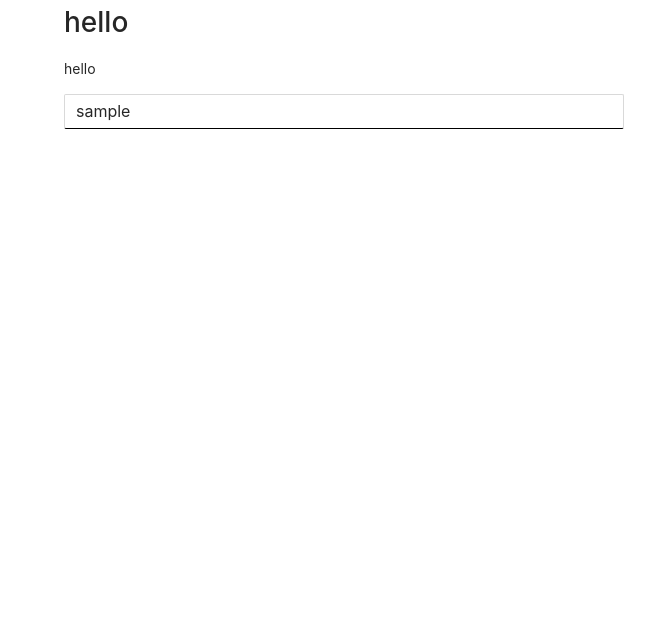
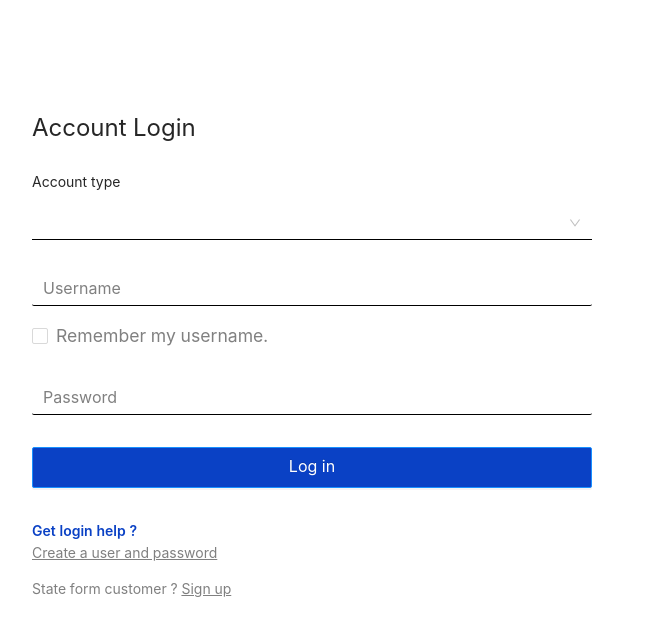
Before and after one commit to Dev-Onus/confirmation, a React (Create React App) app: page /login in a window 1280 px wide. Shown: the top 636 px of the page, without its empty margins (448-1103 px from the left). Built offline with nearby package versions, Linux system fonts and the light colour scheme.

Commit message:
refactor: 💡 add login page in pages

```diff
--- a/src/components/pages/Login/login.css
+++ b/src/components/pages/Login/login.css
@@ -1,3 +1,9 @@
 .classone{
-    margin-left: 32rem;
+    margin-left: 30rem;
+    margin-top:6%
 }
+
+.row{
+    padding-top: 2rem;
+
+}
--- a/src/components/pages/Login/login.js
+++ b/src/components/pages/Login/login.js
@@ -1,5 +1,6 @@
 import "./login.css";
-import { Input, Row, Col } from "antd";
+import { Input, Row, Col, Checkbox, Button, Select } from "antd";
+const { Option: SelectOption } = Select;
 
 const Login = () => {
   return (
@@ -7,7 +8,119 @@ const Login = () => {
       <div className="classone" style={{}}>
         {" "}
         <Row
-          className={"classname"}
+          className="row"
+          style={{}}
+          align={"top"}
+          gutter={0}
+          justify={"start"}
+          wrap={false}
+        >
+          <Col
+            className={"classname"}
+            style={{}}
+            span={6}
+            order={0}
+            offset={0}
+            push={0}
+            pull={0}
+          > <p
+              className={"classname"}
+              style={{
+                fontSize: "1.5rem",
+              }}
+            >
+              Account Login
+            </p>
+            <p className={"classname"} style={{}}>
+              Account type
+            </p>
+                  <Select
+                    className={"classname"}
+                    style={{ width: "35rem", borderBottom: "1px solid black" }}
+                    allowClear={false}
+                    autoClearSearchValue={true}
+                    autoFocus={false}
+                    bordered={false}
+                    defaultActiveFirstOption={true}
+                    disabled={false}
+                    dropdownMatchSelectWidth={true}
+                    filterOption={true}
+                    labelInValue={false}
+                    listHeight={"256"}
+                    loading={false}
+                    showArrow={true}
+                    showSearch={false}
+                    size={"middle"}
+                    virtual={true}
+
+                  >
+                    <SelectOption
+                      className={"classname"}
+                      style={{ fontSize: "1rem" }}
+                    >
+                      Online Banking
+                    </SelectOption>
+                    <SelectOption
+                      className={"classname"}
+                      style={{ fontSize: "1rem" }}
+                    >
+                      Online Investing
+                    </SelectOption>
+                  </Select>
+                </Col>
+
+        </Row>
+        <Row
+          className="row"
+          style={{}}
+          align={"top"}
+          gutter={0}
+          justify={"start"}
+          wrap={false}
+        >
+          <Col
+            className={"classname"}
+            style={{}}
+            span={8}
+            order={0}
+            offset={0}
+            push={0}
+            pull={0}
+          >
+            <Input
+              className={"classname"}
+              style={{
+                borderBottom: "1px solid black",
+                fontSize: "1rem",
+                width: "35rem",
+                color: "grey",
+              }}
+              allowClear={false}
+              bordered={false}
+              disabled={false}
+              type={"text"}
+              value={"Username"}
+            ></Input>
+            <Checkbox
+              className="checkbox"
+              style={{
+                marginTop: "1rem",
+                marginBottom:"0rem",
+                fontSize: "1.1rem",
+                color: "grey",
+              }}
+              autoFocus={false}
+              checked={false}
+              defaultChecked={false}
+              disabled={false}
+              intermediate={false}
+            >
+              Remember my username.
+            </Checkbox>
+          </Col>
+        </Row>
+        <Row
+          className="row"
           style={{}}
           align={"top"}
           gutter={0}
@@ -23,25 +136,93 @@ const Login = () => {
             push={0}
             pull={0}
           >
-            <h1 className={"classname"} style={{}}>
-              hello
-            </h1>
-            <p className={"classname"} style={{}}>
-              hello
-            </p>
             <Input
               className={"classname"}
               style={{
                 borderBottom: "1px solid black",
                 fontSize: "1rem",
                 width: "35rem",
+                color: "grey",
               }}
               allowClear={false}
-              bordered={true}
+              bordered={false}
               disabled={false}
               type={"text"}
-              value={"sample"}
+              value={"Password"}
             ></Input>
+          </Col>
+        </Row>
+        <Button
+          className={"classname"}
+          style={{
+            marginTop: "2rem",
+            backgroundColor: "#0a41c5",
+            width: "560px",
+            fontSize: "1rem",
+            paddingBottom: "33px",
+            paddingTop: "6px",
+          }}
+          block={false}
+          danger={false}
+          disabled={false}
+          ghost={false}
+          htmlType={"button"}
+          loading={false}
+          size={"middle"}
+          type={"primary"}
+        >
+          Log in
+        </Button>
+        <Row
+          className="row"
+          style={{}}
+          align={"top"}
+          gutter={0}
+          justify={"start"}
+          wrap={false}
+        >
+          <Col
+            className={"classname"}
+            style={{}}
+            span={12}
+            order={0}
+            offset={0}
+            push={0}
+            pull={0}
+          >
+            <a
+              className={"classname"}
+              style={{ color: "#0a41c5", fontWeight: "600" }}
+            >
+              Get login help ?
+            </a>
+            <a
+              className={"classname"}
+              style={{
+                color: "black",
+                textDecoration: "underline",
+                color: "grey",
+              }}
+            >
+              {" "}
+              <p className={"classname"} style={{}}>
+                Create a user and password
+              </p>
+            </a>
+
+            <p className={"classname"} style={{ color: "grey" }}>
+              State form customer ?{" "}
+              <a
+                className={"classname"}
+                style={{
+                  color: "black",
+                  textDecoration: "underline",
+                  color: "grey",
+                }}
+              >
+                Sign up
+              </a>{" "}
+            </p>
           </Col>
         </Row>
       </div>
```
